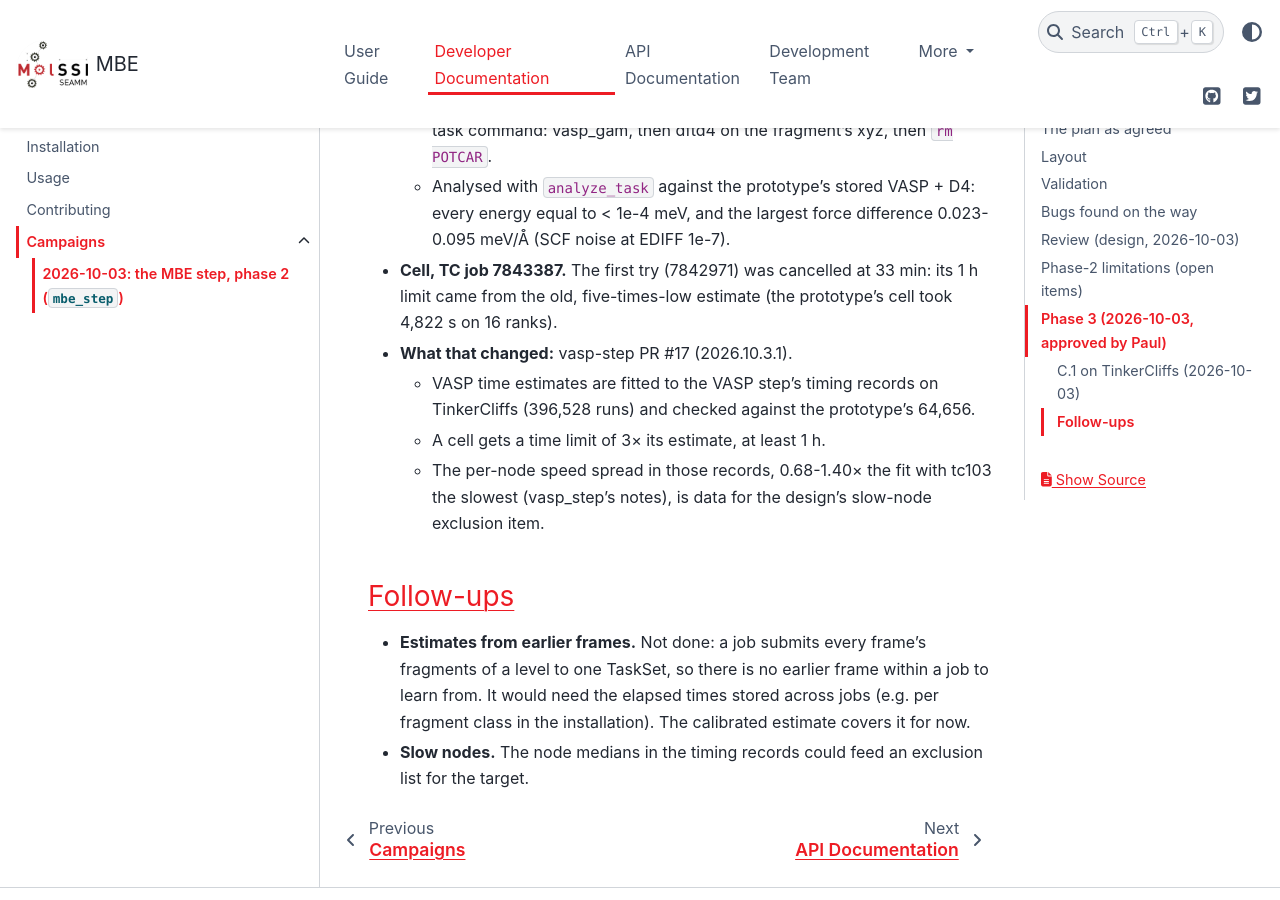
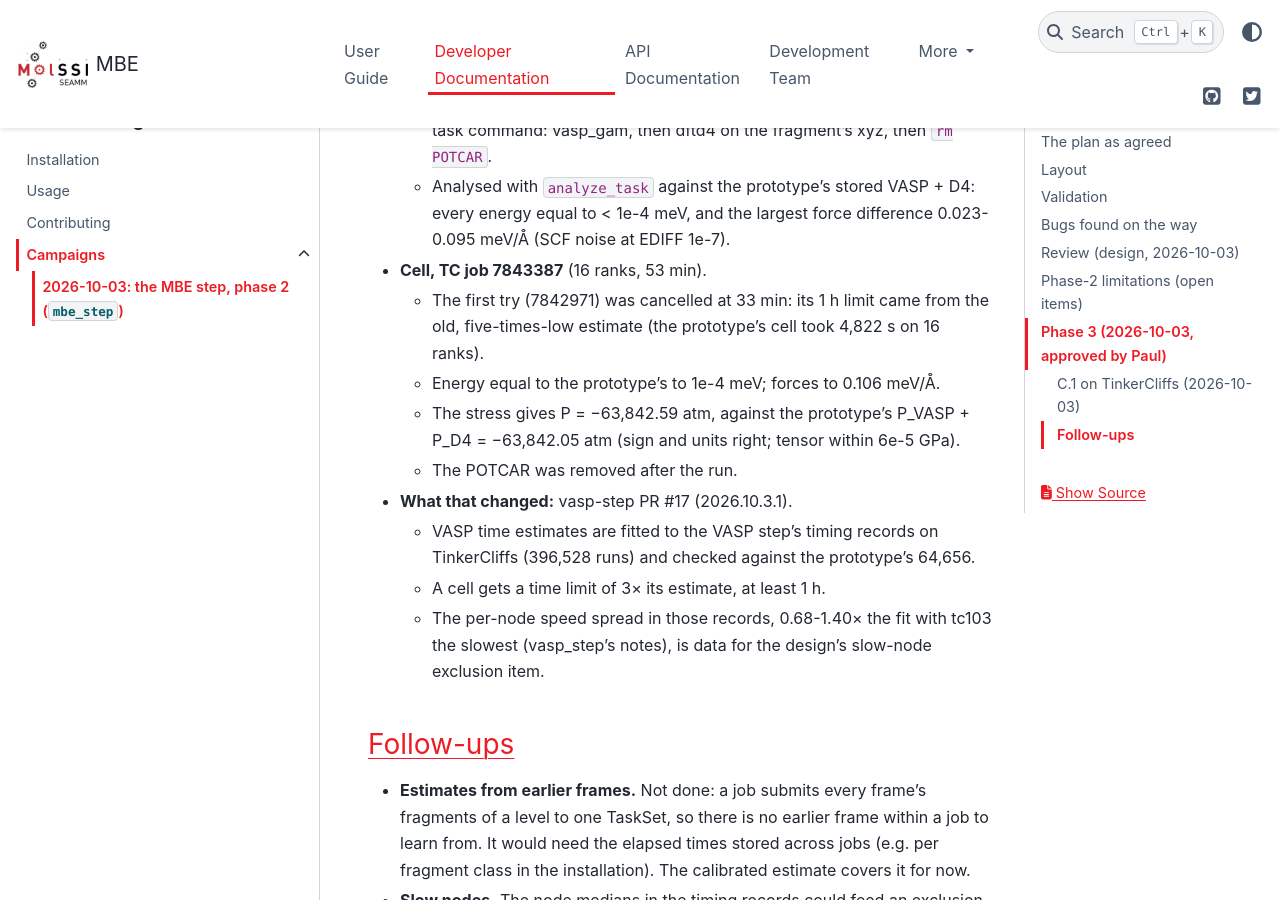
Before and after one commit to molssi-seamm/mbe_step, a Sphinx documentation site: the page built from docs/developer_guide/campaigns/2026-10-03/index.rst, in a window 1280 px wide and 900 px high, scrolled down 7671 px. Built offline with Sphinx 7.4.7 and the PyData theme 0.15.4, drawn with Linux system fonts in a browser that asks for light colours; pages that are not in the unit, such as notebooks, are missing from menus.

Commit message:
Notes: C.1 cell passes (energy, forces, stress sign)
Co-Authored-By: Claude Opus 5.5 <noreply@anthropic.com>

```diff
--- a/docs/developer_guide/campaigns/2026-10-03/index.rst
+++ b/docs/developer_guide/campaigns/2026-10-03/index.rst
@@ -291,9 +291,15 @@ C.1 on TinkerCliffs (2026-10-03)
   - Analysed with ``analyze_task`` against the prototype's stored VASP + D4:
     every energy equal to < 1e-4 meV, and the largest force difference
     0.023-0.095 meV/Å (SCF noise at EDIFF 1e-7).
-- **Cell, TC job 7843387.** The first try (7842971) was cancelled at 33 min:
-  its 1 h limit came from the old, five-times-low estimate (the prototype's cell
-  took 4,822 s on 16 ranks).
+- **Cell, TC job 7843387** (16 ranks, 53 min).
+
+  - The first try (7842971) was cancelled at 33 min: its 1 h limit came from the
+    old, five-times-low estimate (the prototype's cell took 4,822 s on 16 ranks).
+  - Energy equal to the prototype's to 1e-4 meV; forces to 0.106 meV/Å.
+  - The stress gives P = −63,842.59 atm, against the prototype's
+    P_VASP + P_D4 = −63,842.05 atm (sign and units right; tensor within
+    6e-5 GPa).
+  - The POTCAR was removed after the run.
 - **What that changed:** vasp-step PR #17 (2026.10.3.1).
 
   - VASP time estimates are fitted to the VASP step's timing records on
```
